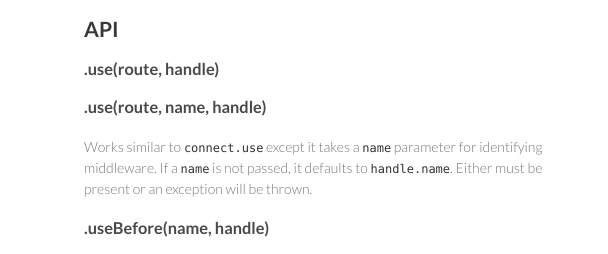
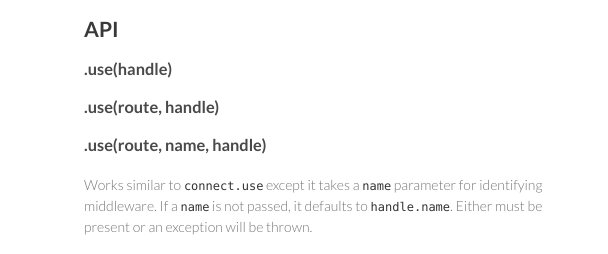
Before and after one commit to camshaft/pack-n-stack, a plain HTML site: page index.html in a window 1280 px wide. Shown: the part 229-483 px from the top of the page, 486-1094 px from the left. Drawn offline with Linux system fonts and the light colour scheme.

Commit message:
Describe `use` with one param

```diff
--- a/index.html
+++ b/index.html
@@ -38,6 +38,8 @@
 <p><a href="https://github.com/CamShaft/pack-n-stack">Pack 'n Stack</a> allows an organization to setup default stacks for different types of applications and gives the freedom to applications to modify those stacks based on the app's needs.</p>
 
 <h2>API</h2>
+
+<h3>.use(handle)</h3>
 
 <h3>.use(route, handle)</h3>
 
```
